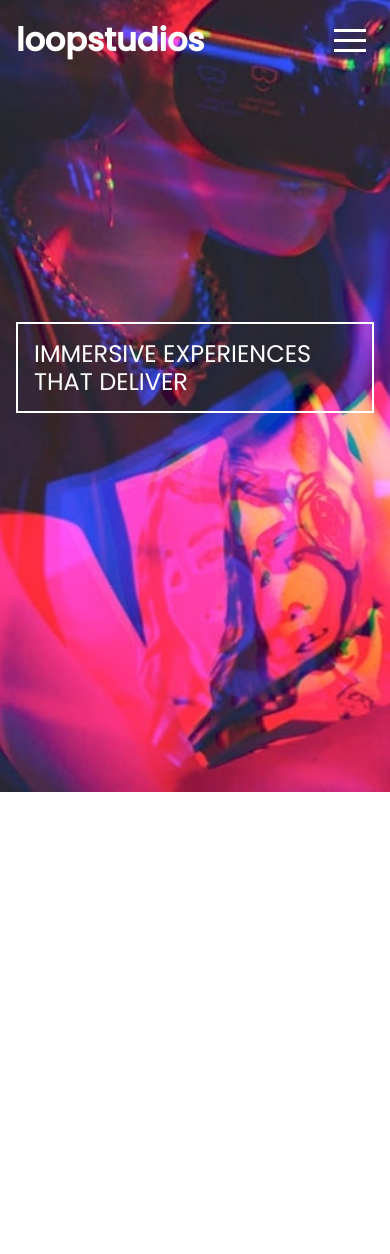
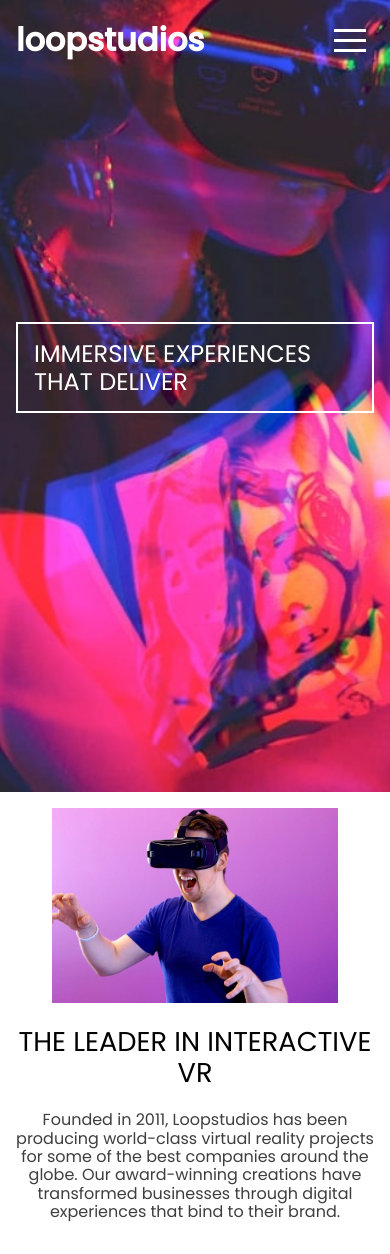
Before and after one commit to JoseAlvarezMartinez/loop-studios, a React (Vite) app: page / in a window 390 px wide. Before the commit the page ends 844 px from the top, so only its background shows below. Built offline with nearby package versions, Linux system fonts and the light colour scheme.

Commit message:
-- Main Mobile --

```diff
--- a/src/App.jsx
+++ b/src/App.jsx
@@ -1,9 +1,11 @@
 import Header from './layout/Header/Header'
 import './App.css'
+import Main from './layout/Main/Main'
 function App() {
   return (
     <>
       <Header />
+      <Main />
     </>
   )
 }
--- a/src/layout/Header/Header.css
+++ b/src/layout/Header/Header.css
@@ -1,7 +1,7 @@
 .header {
     background-image: url(../../assets/image-hero.jpg);
     background-size: cover;
-    background-position:center;
+    background-position: center;
     height: 90vh;
     padding: 1rem;
 }
@@ -26,7 +26,8 @@
 .color-white {
     color: #fff;
 }
-.header-container{
+
+.header-container {
     display: flex;
     align-items: center;
     height: 80%;
--- /dev/null
+++ b/src/layout/Main/Main.css
@@ -0,0 +1,21 @@
+.main-container {
+    padding: 1rem;
+}
+
+.main-image {
+    max-width: 80%;
+    display: block;
+    margin: 0 auto;
+}
+
+.main-h2 {
+    text-transform: uppercase;
+    font-weight: 400;
+    font-size: 1.7rem;
+    text-align: center;
+}
+
+.main-p {
+    color: rgb(62, 62, 62);
+    text-align: center;
+}
--- /dev/null
+++ b/src/layout/Main/Main.jsx
@@ -0,0 +1,17 @@
+import MainImage from "../../assets/image-interactive.jpg"
+import "./Main.css"
+
+const Main = () => {
+    return (
+        <main className="main-container">
+            <img className="main-image" src={MainImage} alt="Imagen del main" />
+
+            <h2 className="main-h2">The leader in interactive vr</h2>
+            <p className="main-p">Founded in 2011, Loopstudios has been producing world-class virtual reality
+                projects for some of the best companies around the globe. Our award-winning creations have transformed businesses through digital experiences that bind to their brand.
+            </p>
+        </main>
+    )
+}
+
+export default Main
```
